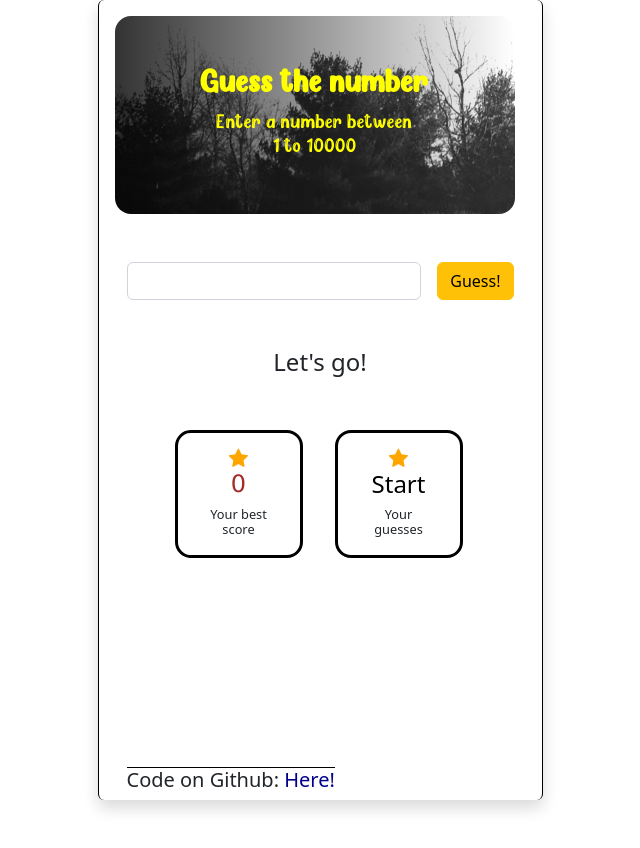
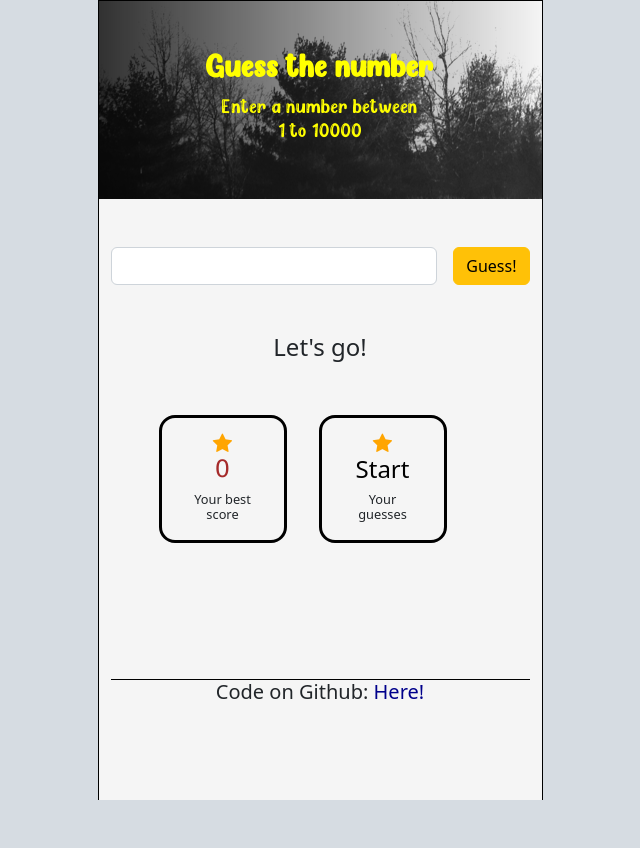
Before and after one commit to amirsalimi92/guess_number, a plain HTML site: page guess.html in a window 1280 px wide. Shown: the whole page, without its empty margins (320-960 px from the left). After the commit the page ends 800 px from the top, so only its background shows below. Drawn offline with nearby package versions, Linux system fonts and the light colour scheme.

Commit message:
gitPlace_header_color_favicon

```diff
--- a/guess.html
+++ b/guess.html
@@ -6,7 +6,7 @@
     <meta http-equiv="X-UA-Compatible" content="IE=edge">
     <meta name="viewport" content="width=device-width, initial-scale=1.0">
     <!-- logo -->
-    <link rel="shortcut icon" href="/img/logo.png" type="image/x-icon">
+    <link rel="shortcut icon" href="img/logo.png" type="image/x-icon">
     <!-- CSS only -->
     <link href="https://cdn.jsdelivr.net/npm/bootstrap@5.2.2/dist/css/bootstrap.min.css" rel="stylesheet"
         integrity="sha384-Zenh87qX5JnK2Jl0vWa8Ck2rdkQ2Bzep5IDxbcnCeuOxjzrPF/et3URy9Bv1WTRi" crossorigin="anonymous">
@@ -18,7 +18,7 @@
 </head>
 
 <body>
-    <div id="first" class="container-sm shadow p-3 mb-5 bg-white rounded">
+    <div id="first">
         <div id="header">
             <h2>Guess the number</h2>
             <h5>Enter a number between <br>1 to 10000</h5>
@@ -48,6 +48,7 @@
                     <h4>Your guesses</h4>
                 </div>
             </div>
+            <div id="space"></div>
             <div id="github">
                 <h5>Code on Github: <a href="https://github.com/amirsalimi92/guess_number" target="_blank">Here!</a>
                 </h5>
--- a/styles/style.css
+++ b/styles/style.css
@@ -9,7 +9,7 @@
 }
 
 body {
-  background-color: (255, 255, 255);
+  background-color: #d6dce2;
 }
 
 a {
@@ -27,22 +27,23 @@ a:visited {
 
 #first {
   max-width: 445px;
-  border: #000 solid;
-  border-width: 0 1px 0 1px;
-  padding: 2em 2em 0 2em;
   height: 100vh;
-  margin-bottom: 0;
+  border: 1px black solid;
+  border-bottom: 0;
+  overflow: hidden;
+  margin-left: auto;
+  margin-right: auto;
+  background-color: whitesmoke;
 }
 
 #header {
   background: linear-gradient(to right, rgb(0 0 0 / 0.8), rgb(0 0 0 / 0)),
     url(jungle.png);
 
-  border-radius: 1em;
   padding: 3em;
+  width: 100%;
 
   font-family: gummy;
-  max-width: 400px;
 }
 
 #header > h2,
@@ -109,12 +110,13 @@ a:visited {
     "Lucida Sans Unicode", Geneva, Verdana, sans-serif;
 }
 
+#space {
+  height: 17vh;
+}
+
 #github {
   font-weight: lighter;
-  position: absolute;
-  bottom: 0;
-  margin-right: auto;
-  margin-left: auto;
+  text-align: center;
   border-top: #000 1px solid;
 }
 
```
